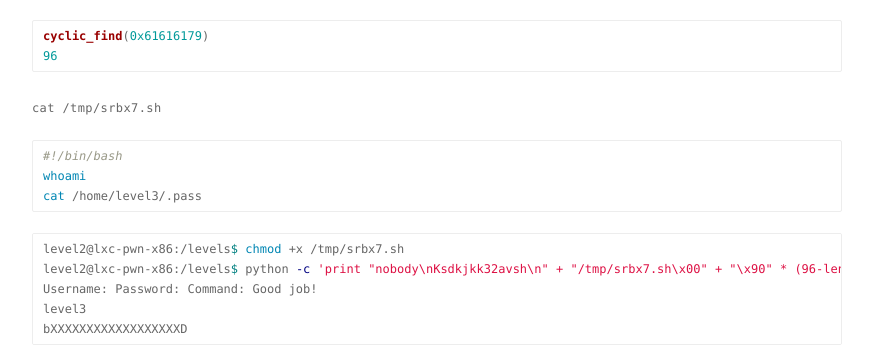
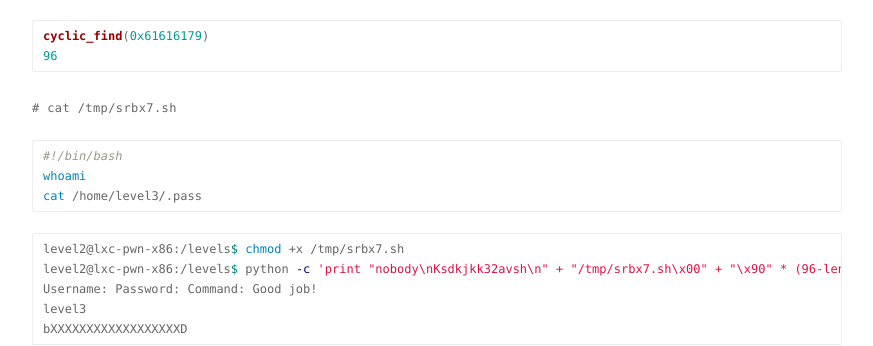
Before and after one commit to KevinCarroll7737/kevincarroll7737.github.io, a Jekyll site: the page built from _posts/2019-08-14-R0-Pwnage-Linux-level2.markdown, in a window 1280 px wide and 900 px high, scrolled down 2687 px. Shown: the part 159-505 px from the top of the window, without its empty margins (203-1076 px from the left). Built offline with Jekyll 4.4.1, drawn with Linux system fonts in a browser that asks for light colours.

````diff
--- a/_posts/2019-08-14-R0-Pwnage-Linux-level2.markdown
+++ b/_posts/2019-08-14-R0-Pwnage-Linux-level2.markdown
@@ -147,7 +147,7 @@ cyclic_find(0x61616179)
 96
 ```
 
-`cat /tmp/srbx7.sh`
+`# cat /tmp/srbx7.sh`
 
 ```bash
 #!/bin/bash
````
